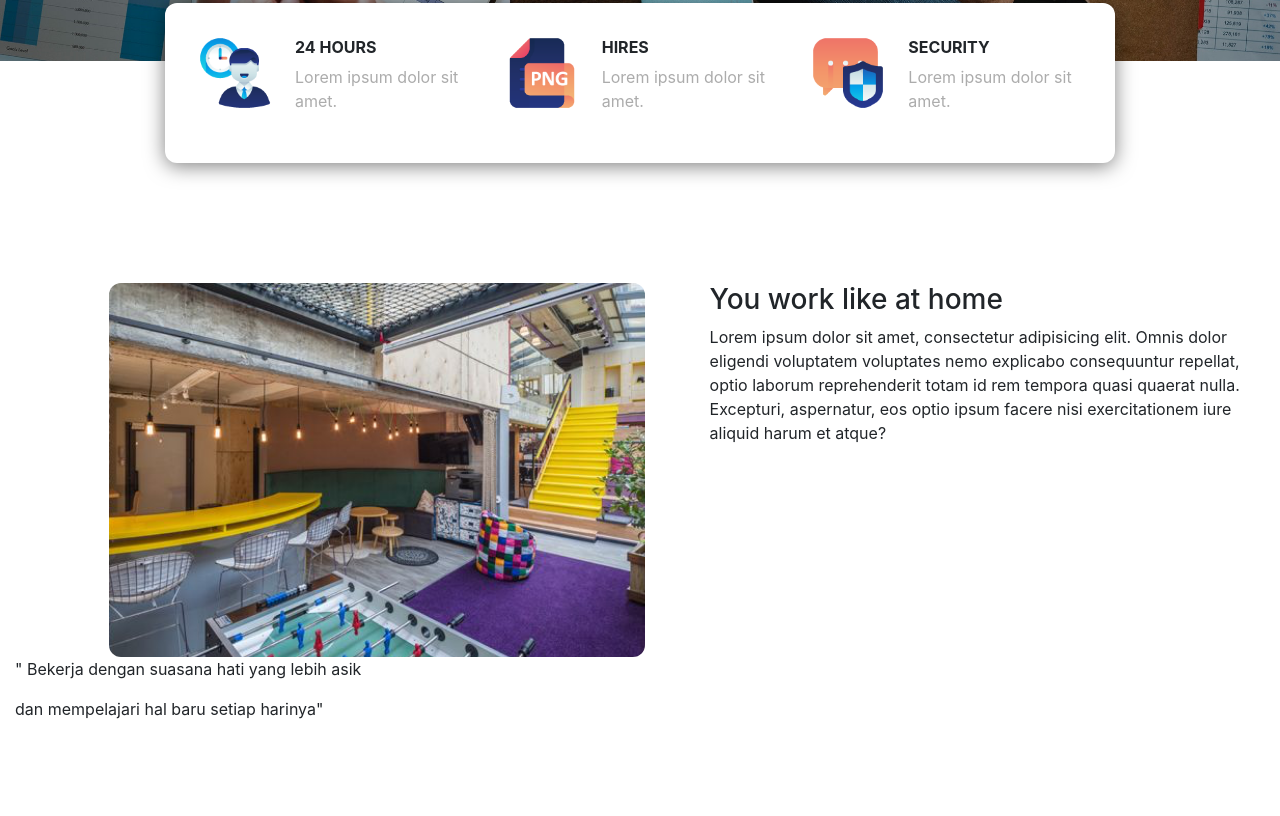
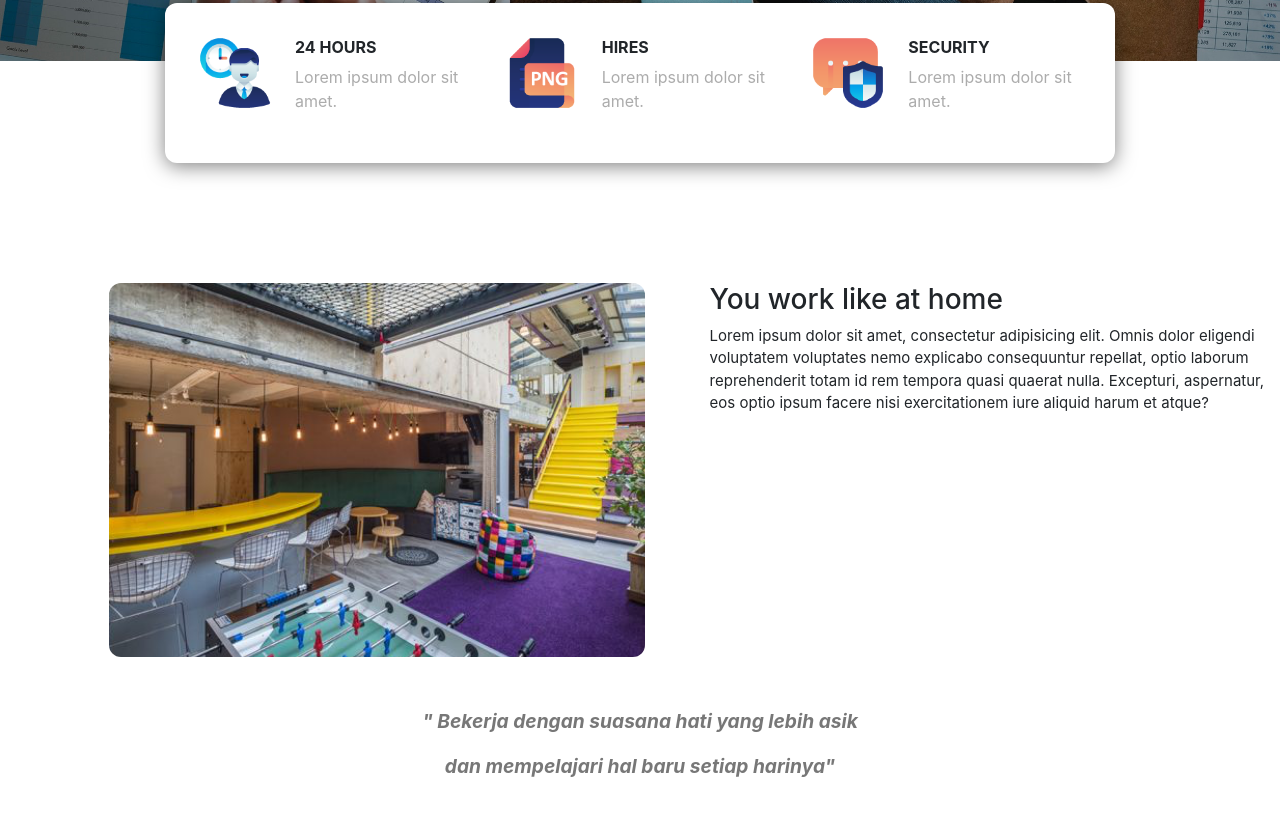
Before and after one commit to agusdwimilniadi/Landing-Page, a plain HTML site: page index.html in a window 1280 px wide. Shown: the part 578-1394 px from the top of the page. Before the commit the page ends 1363 px from the top, so only its background shows below. Drawn offline with nearby package versions, Linux system fonts and the light colour scheme; a web font is replaced by a local one.

Commit message:
update
hehe

```diff
--- a/style.css
+++ b/style.css
@@ -78,9 +78,23 @@
 
 
 
+.motto {
+    margin-top: 50px;
+}
+
+.motto p{
+    text-align: center;
+    font-weight: bold;
+    font-style: italic  ;
+    color: rgb(119, 119, 119);
+    font-size: larger;
+}
+
 /* Workingspace */
 .workingspace {
     margin-top: 120px;
+    font-size: 15px;
+
 }
 
 
```
